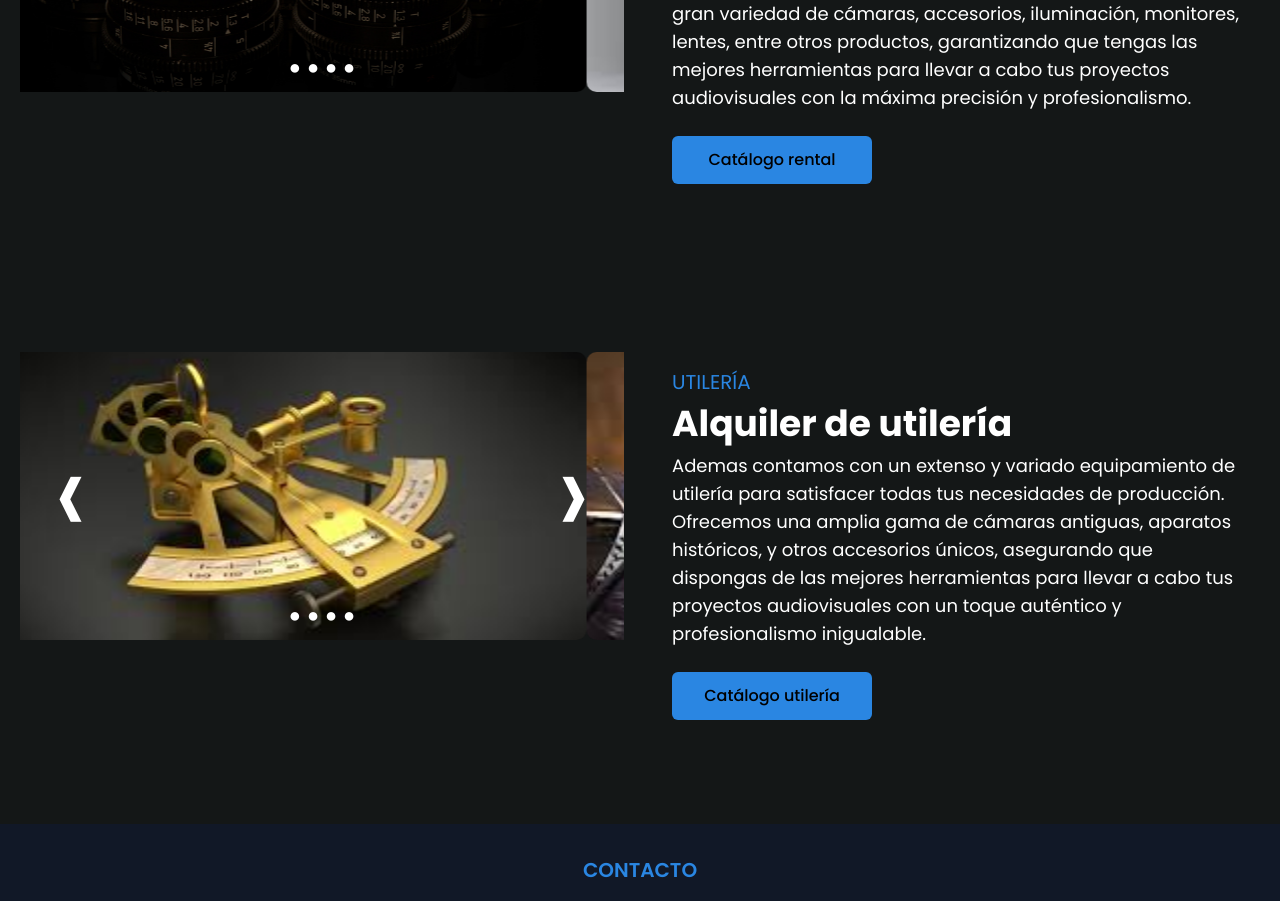
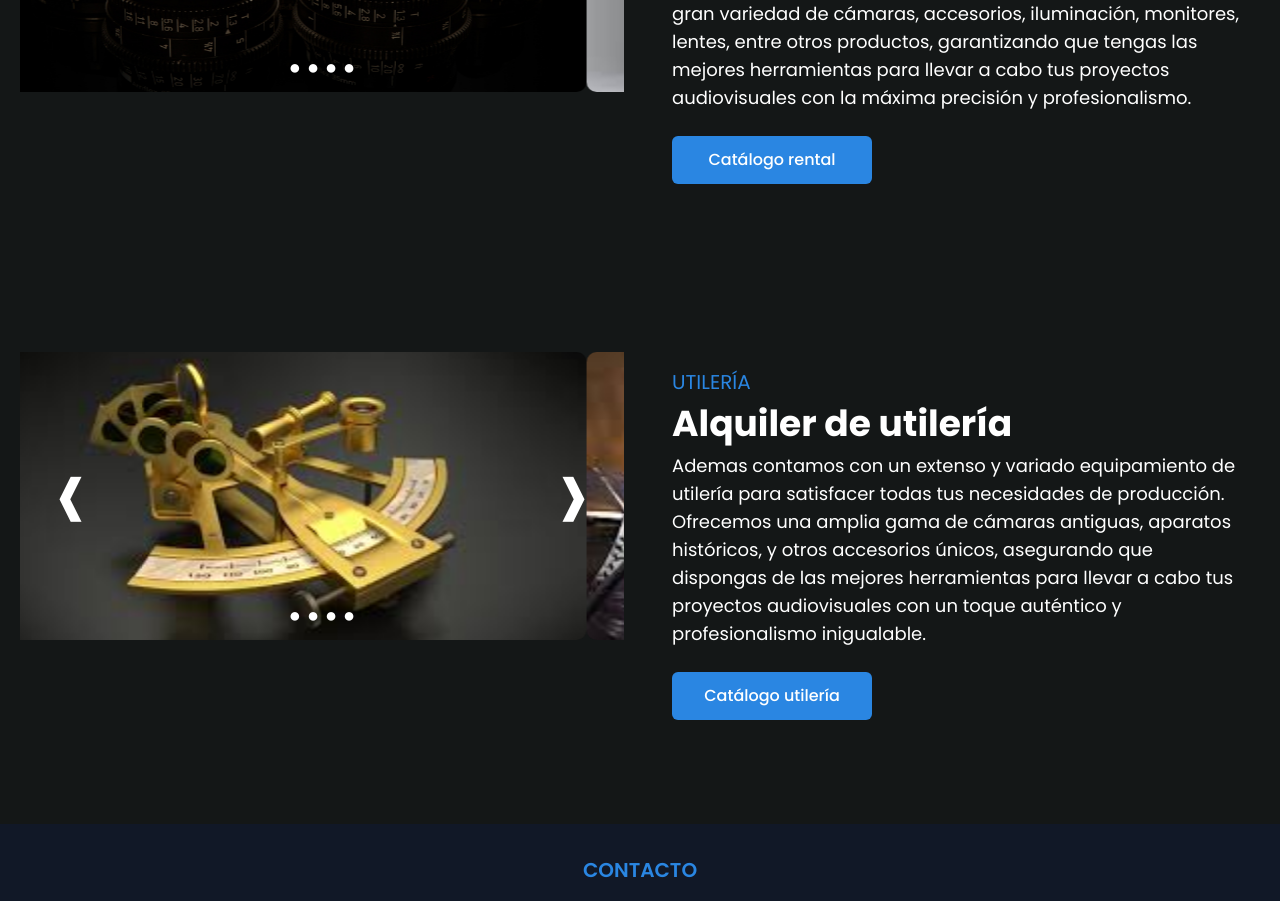
Before and after one commit to lautarocuneo/edr-react, a React (Create React App) app in the folder my-app/: page / in a window 1280 px wide. Shown: the part 1060-1961 px from the top of the page. Built offline with nearby package versions, Linux system fonts and the light colour scheme.

Commit message:
botones mas lindos

```diff
--- a/my-app/src/components/Equipos.jsx
+++ b/my-app/src/components/Equipos.jsx
@@ -23,7 +23,9 @@ const Equipos = () => {
                     Proveemos una gran variedad de cámaras, accesorios, iluminación, monitores, lentes, entre otros productos,
                     garantizando que tengas las mejores herramientas para llevar a cabo tus proyectos audiovisuales con la máxima precisión y profesionalismo.
                     </p>
-                    <button className='bg-[#2A86E2] w-[200px] rounded-md font-medium my-6 mx-auto md:mx-0 py-3 text-black'>Catálogo rental</button>
+                    <button className='bg-[#2A86E2] text-white w-[200px] rounded-md font-medium my-6 mx-auto md:mx-0 py-3 transition-colors duration-300 ease-in-out hover:bg-[#1b6db1] hover:text-gray-200 hover:shadow-lg'>
+                        Catálogo rental
+                    </button>
             </div>
         </div>
     </div>
--- a/my-app/src/components/Utileria.jsx
+++ b/my-app/src/components/Utileria.jsx
@@ -23,7 +23,9 @@ const Utileria = () => {
                     Ofrecemos una amplia gama de cámaras antiguas, aparatos históricos, y otros accesorios únicos,
                     asegurando que dispongas de las mejores herramientas para llevar a cabo tus proyectos audiovisuales con un toque auténtico y profesionalismo inigualable.
                     </p>
-                    <button className='bg-[#2A86E2] w-[200px] rounded-md font-medium my-6 mx-auto md:mx-0 py-3 text-black'>Catálogo utilería</button>
+                    <button className='bg-[#2A86E2] text-white w-[200px] rounded-md font-medium my-6 mx-auto md:mx-0 py-3 transition-colors duration-300 ease-in-out hover:bg-[#1b6db1] hover:text-gray-200 hover:shadow-lg'>
+                        Catálogo utilería
+                    </button>
             </div>
 
         </div>
```
